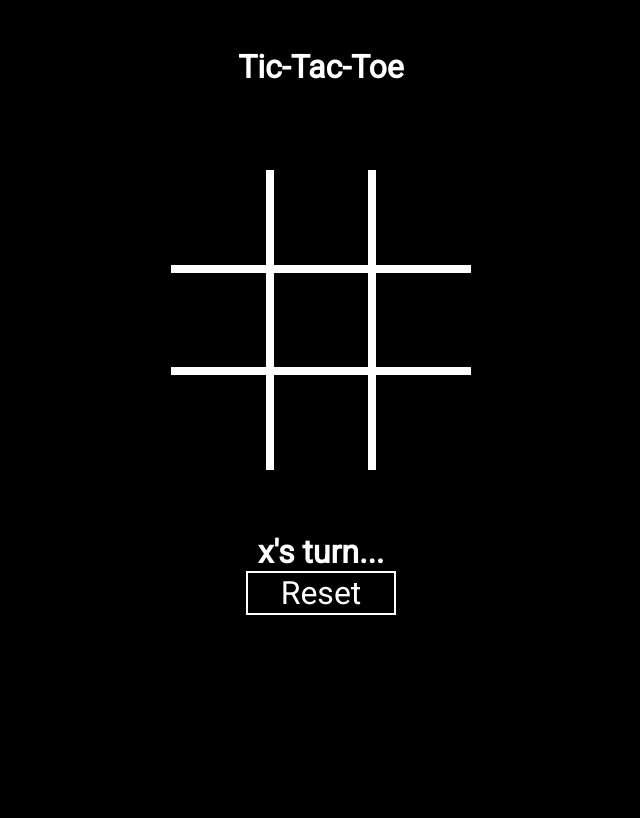
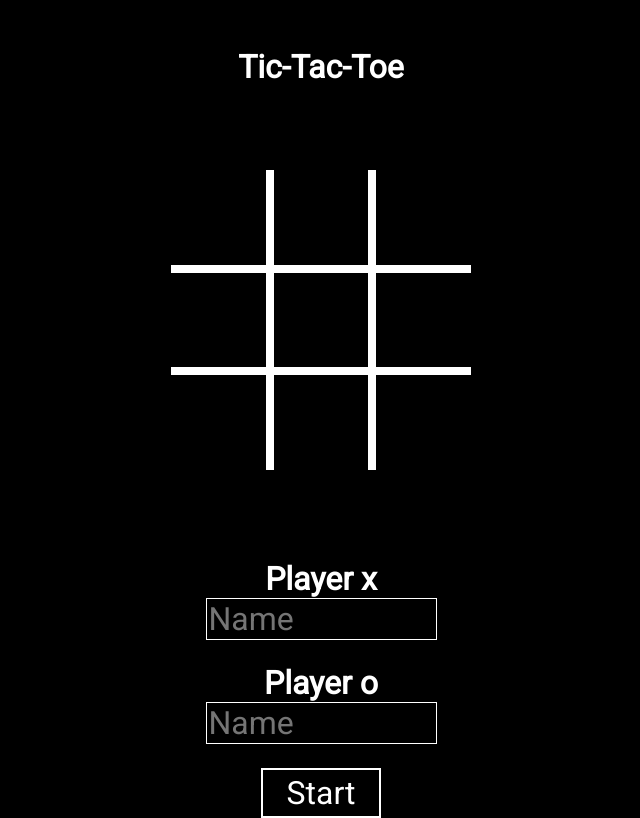
Before and after one commit to T-Pederson/tic-tac-toe, a plain HTML site: page index.html in a window 1280 px wide. Shown: the whole page, without its empty margins (319-959 px from the left). Drawn offline with Linux system fonts and the light colour scheme.

Commit message:
Add functionality to add player names at beginning of game

```diff
--- a/index.html
+++ b/index.html
@@ -32,8 +32,13 @@
     </div>
 
     <div class="footer">
-        <h2 class="current_turn">x's turn...</h2>
-        <button id="reset">Reset</button>
+        <div class="statusText">
+            <label for="player1">Player x</label>
+            <input type="text" id="player1" name="player1" placeholder="Name" autofocus autocomplete="off" maxlength="12">
+            <label for="player2">Player o</label>
+            <input type="text" id="player2" name="player2" placeholder="Name" autocomplete="off" maxlength="12">
+        </div>
+        <button id="start">Start</button>
     </div>
 </body>
 </html>
--- a/styles.css
+++ b/styles.css
@@ -72,15 +72,8 @@ h1 {
     align-items: center;
 }
 
-h2 {
-    color:white;
-    font-size: 3em;
-    font-weight: bold;
-}
-
 button {
-    width: 150px;
-    height: 50px;
+    padding: 4px 24px;
     font-size: 2em;
     color: white;
     border: 2px solid white;
@@ -88,15 +81,44 @@ button {
     cursor: pointer;
 }
 
-@media (max-width: 700px), (max-height: 1100px) {
+.statusText {
+    display: flex;
+    justify-content: center;
+    align-items: center;
+    color:white;
+    font-size: 2em;
+    font-weight: bold;
+}
+
+label {
+    margin-right: 8px;
+}
+
+#player1 {
+    margin-right: 48px;
+}
+
+input {
+    background-color: black;
+    color: white;
+    border: 1px solid white;
+    font-size: 1em;
+    width: 225px;
+}
+
+input:focus {
+    outline: none;
+}
+
+@media (max-width: 775px), (max-height: 1100px) {
     .gameboard {
         height: 300px;
         width: 300px;
     }
 
-    h1,
-    h2 {
+    h1 {
         font-size: 2em;
+        margin-top: 48px;
     }
 
     .header,
@@ -109,11 +131,26 @@ button {
     }
 
     body {
-        justify-content: space-around;
+        justify-content: space-between;
         height: 80vh;
     }
 
     .space {
         font-size: 4.5em;
     }
+
+    .statusText {
+        flex-direction: column;
+        font-size: 2em;
+        margin-bottom: 24px;
+    }
+
+    label,
+    #player1 {
+        margin-right: 0;
+    }
+
+    #player1 {
+        margin-bottom: 24px;
+    }
 }
--- a/tic-tac-toe.js
+++ b/tic-tac-toe.js
@@ -1,8 +1,10 @@
 // Set up global variables that all modules/factories need
 const spaces = document.querySelectorAll('.space');
-const statusText = document.querySelector('h2');
+const statusText = document.querySelector('.statusText');
 
-// Store the gameboard as an array inside of a gameboard object (use module)
+
+
+// Store the gameboard as an array inside of a gameboard object (module)
 const gameboard = (() => {
     let array = ['', '', '', '', '', '', '', '', ''];
     const update = space => {
@@ -17,6 +19,7 @@ const gameboard = (() => {
             spaces[i].innerText = array[i];
         }
     };
+
     // check for a win, if someone wins stop the game and congratulate winner
     const winCheck = () => {
         // if x's win
@@ -71,18 +74,21 @@ const gameboard = (() => {
             return false;
         }
     };
+
     // Erase all markers, reset array to all blank, reset status text to player 1's turn, change current player to player 1, and re-add all turn event listeners
-    const reset = () => {
+    const playAgain = () => {
         spaces.forEach(item => { item.innerText = ''; });
         array = ['', '', '', '', '', '', '', '', ''];
         statusText.innerText = `${game.player1.getName()}'s turn...`;
         game.currentPlayer = game.player1;
         spaces.forEach(item => { item.addEventListener('click', game.currentPlayer.turn); });
     };
-    return {update, winCheck, reset};
+    return {update, winCheck, playAgain};
 })();
 
-// Store players as objects (use factory)
+
+
+// Store players as objects (factory)
 const player = (marker, name) => {
     // Allow a players name and marker to be referenced
     const getName = () => name;
@@ -103,30 +109,51 @@ const player = (marker, name) => {
     return {getName, getMarker, turn};
 };
 
-// Create an object to control the flow of the game itself (use module)
+
+
+// Create an object to control the flow of the game itself (module)
 const game = (() => {
-    // Set up players
-    let player1 = player('x', 'x');
-    let player2 = player('o', 'o');
-    let currentPlayer = player1;
-    statusText.innerText = `${currentPlayer.getName()}'s turn...`;
-    // Set up event listeners on spaces to let players take turns
-    spaces.forEach(item => { item.addEventListener('click', currentPlayer.turn); });
-    // Set up event listener on reset button
-    document.querySelector('#reset').addEventListener('click', gameboard.reset);
+    let player1;
+    let player2;
+    let currentPlayer;
+
+    const startGame = () => {
+        // Set up players, assign player 1 to current player, then update display to status text and play again button
+        let player1Name = document.querySelector('#player1').value;
+        let player2Name = document.querySelector('#player2').value;
+        if (player1Name.length < 1 || player2Name.length < 1) {
+            return;
+        }
+        game.player1 = player('x', player1Name);
+        game.player2 = player('o', player2Name);
+        game.currentPlayer = game.player1;
+        // Set up event listeners on spaces to let players take turns
+        spaces.forEach(item => { item.addEventListener('click', game.currentPlayer.turn); });
+        // Remove player name forms and replace with status text
+        statusText.innerText = `${game.currentPlayer.getName()}'s turn...`;
+        // Remove start button and add play again button
+        const button = document.querySelector('button');
+        button.innerText = 'Play Again';
+        button.removeEventListener('click', startGame);
+        button.addEventListener('click', gameboard.playAgain);
+    }
+
+    // Add event listener to start button
+    document.querySelector('#start').addEventListener('click', startGame);
+
     // Update event listeners to reflect new currentPlayer, update currentPlayer, and update statusText
     const changePlayer = () => {
         if (game.currentPlayer.getMarker() == 'x') {
             spaces.forEach(item => { item.removeEventListener('click', game.currentPlayer.turn); });
-            game.currentPlayer = player2;
-            statusText.innerText = `${player2.getName()}'s turn...`;
+            game.currentPlayer = game.player2;
+            statusText.innerText = `${game.player2.getName()}'s turn...`;
             spaces.forEach(item => { item.addEventListener('click', game.currentPlayer.turn); });
         } else {
             spaces.forEach(item => { item.removeEventListener('click', game.currentPlayer.turn); });
-            game.currentPlayer = player1;
-            statusText.innerText = `${player1.getName()}'s turn...`;
+            game.currentPlayer = game.player1;
+            statusText.innerText = `${game.player1.getName()}'s turn...`;
             spaces.forEach(item => { item.addEventListener('click', game.currentPlayer.turn); });
         }
     }
-    return {player1, player2, currentPlayer, changePlayer}
+    return {player1, player2, currentPlayer, changePlayer, statusText}
 })();
```
